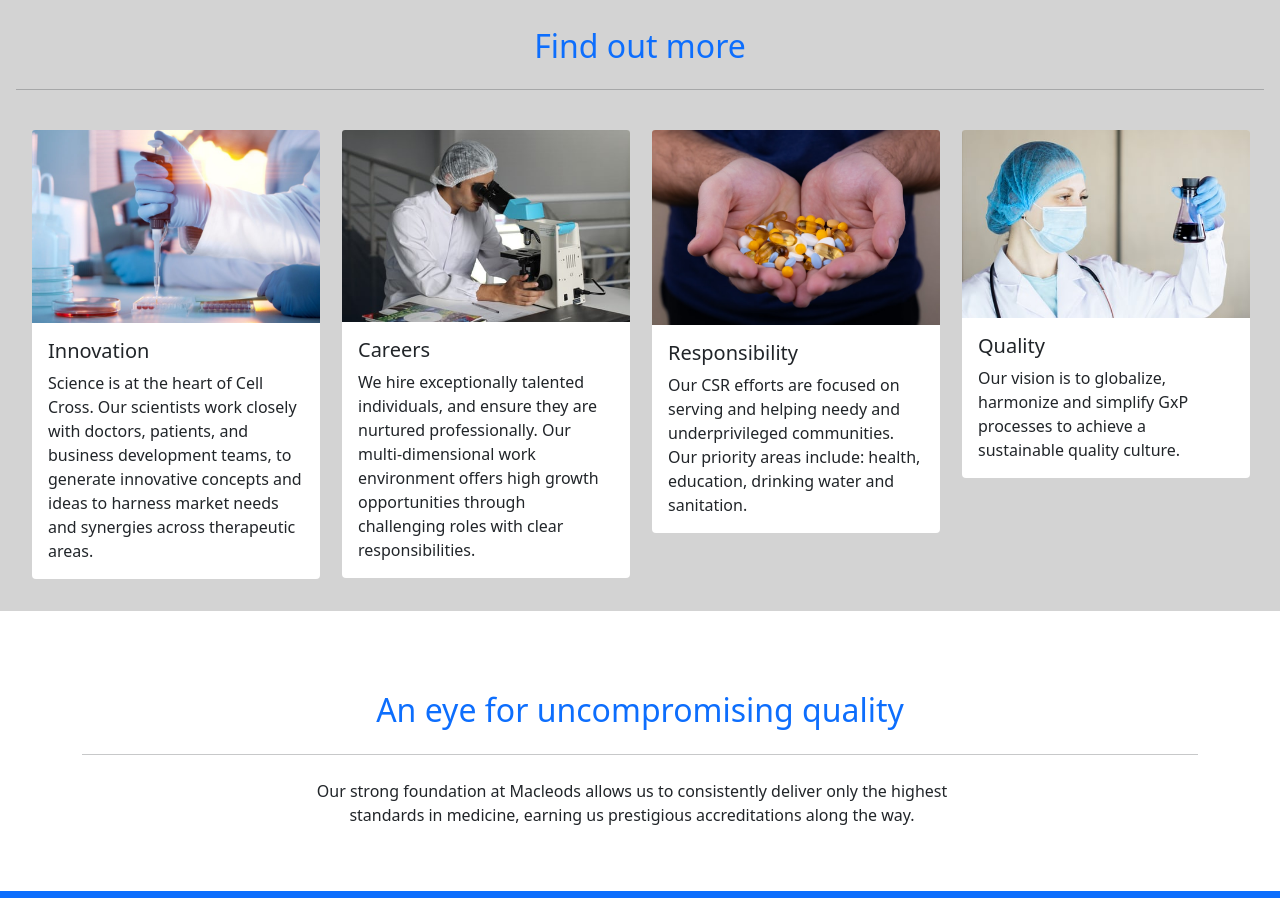
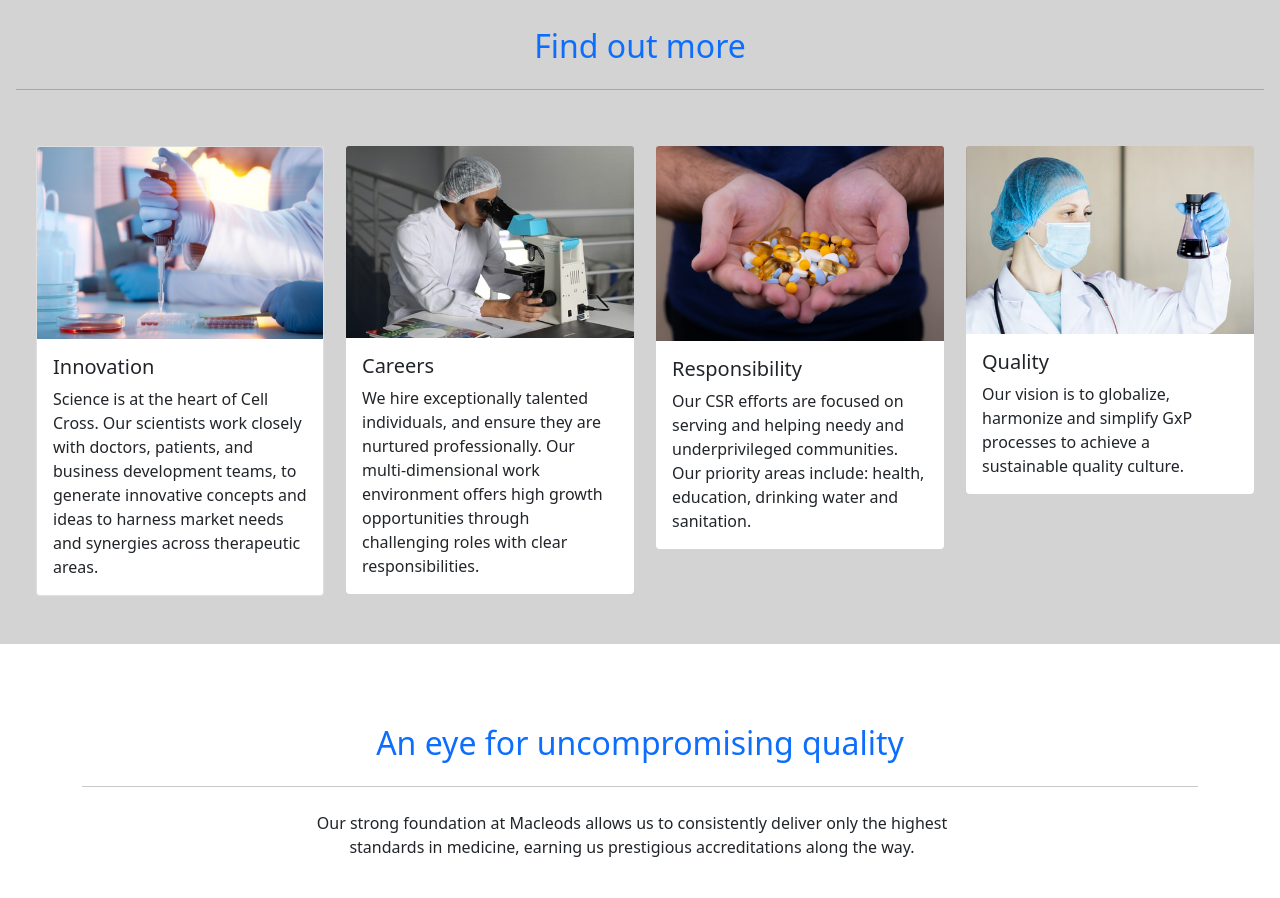
Before and after one commit to RiyaMadaan/Cell-cross, a website: page index.html in a window 1280 px wide. Shown: the part 1980-2878 px from the top of the page. Drawn offline with nearby package versions, Linux system fonts and the light colour scheme; no server answers.

Commit message:
one more block added in index file

```diff
--- a/index.html
+++ b/index.html
@@ -258,8 +258,8 @@
       <hr class="my-lg-4">
     </div>
     <div class="row p-3">
-      <div class="col-lg-3 col-md-12 mx-0">
-        <div class="card border-0" style="width: 18rem;">
+      <div class="col-lg-3 mx-4 p-3 mx-lg-0 py-sm-3">
+        <div class="card" style="width: 18rem;">
           <img src="./images/c1.jpg" class="card-img-top" alt="...">
           <div class="card-body">
             <h5 class="card-title">Innovation
@@ -273,7 +273,7 @@
         </div>
       </div>
 
-      <div class="col-lg-3 mx-0 col-md-12">
+      <div class="col-lg-3 mx-4 p-3 mx-lg-0 py-sm-3">
         <div class="card border-0" style="width: 18rem;">
           <img src="./images/home3.jpg" class="card-img-top" alt="...">
           <div class="card-body">
@@ -288,7 +288,7 @@
         </div>
       </div>
 
-      <div class="col-lg-3 col-md-12 mx-0">
+      <div class="col-lg-3 mx-4 p-3  mx-lg-0 py-sm-3">
         <div class="card border-0" style="width: 18rem;">
           <img src="./images/home12.jpg" class="card-img-top" alt="...">
           <div class="card-body">
@@ -303,7 +303,7 @@
       </div>
 
 
-      <div class="col-lg-3 col-md-12">
+      <div class="col-lg-3 mx-4 p-3  mx-lg-0 py-sm-3">
         <div class="card border-0" style="width: 18rem;">
           <img src="./images/home5.jpg" class="card-img-top" alt="...">
           <div class="card-body">
```
